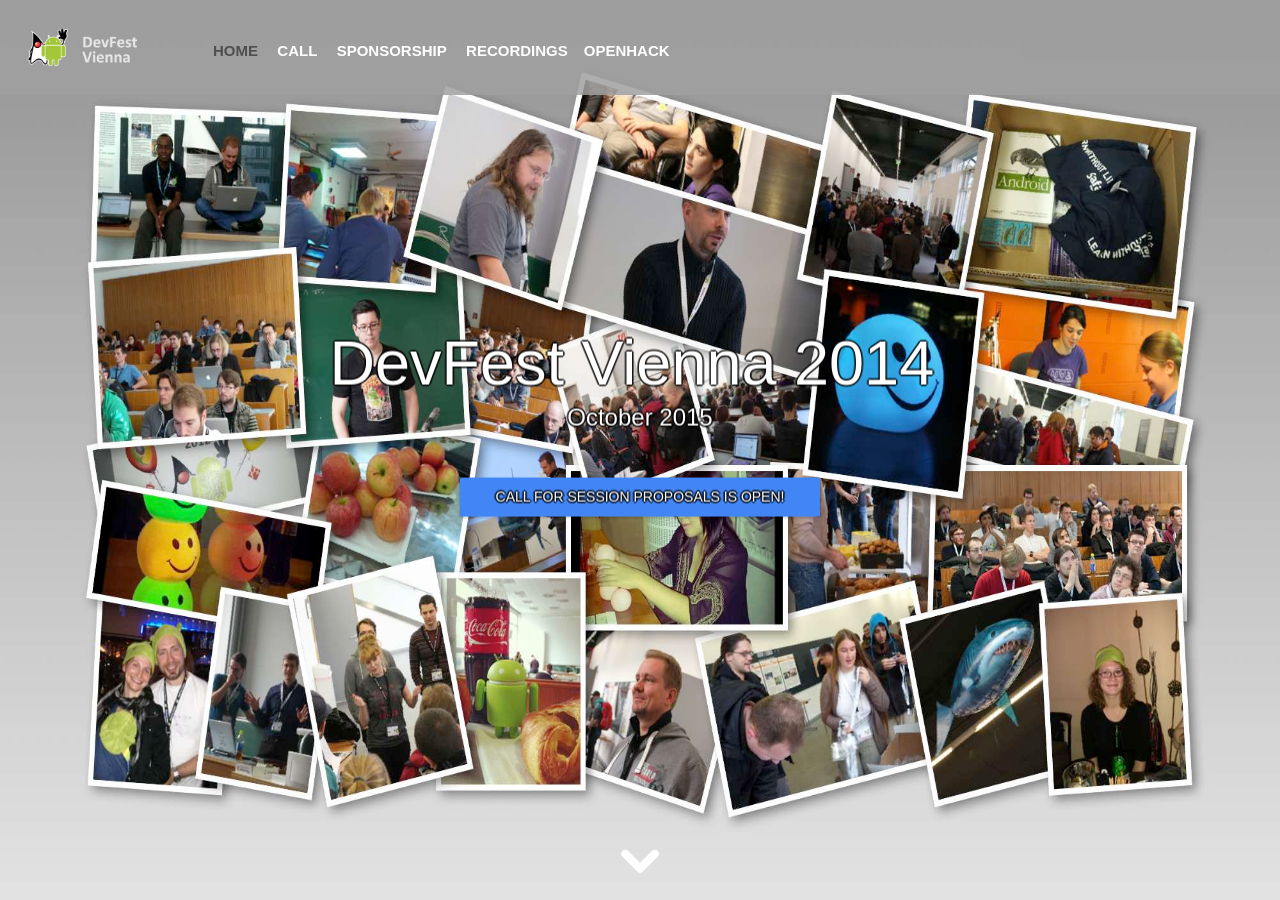
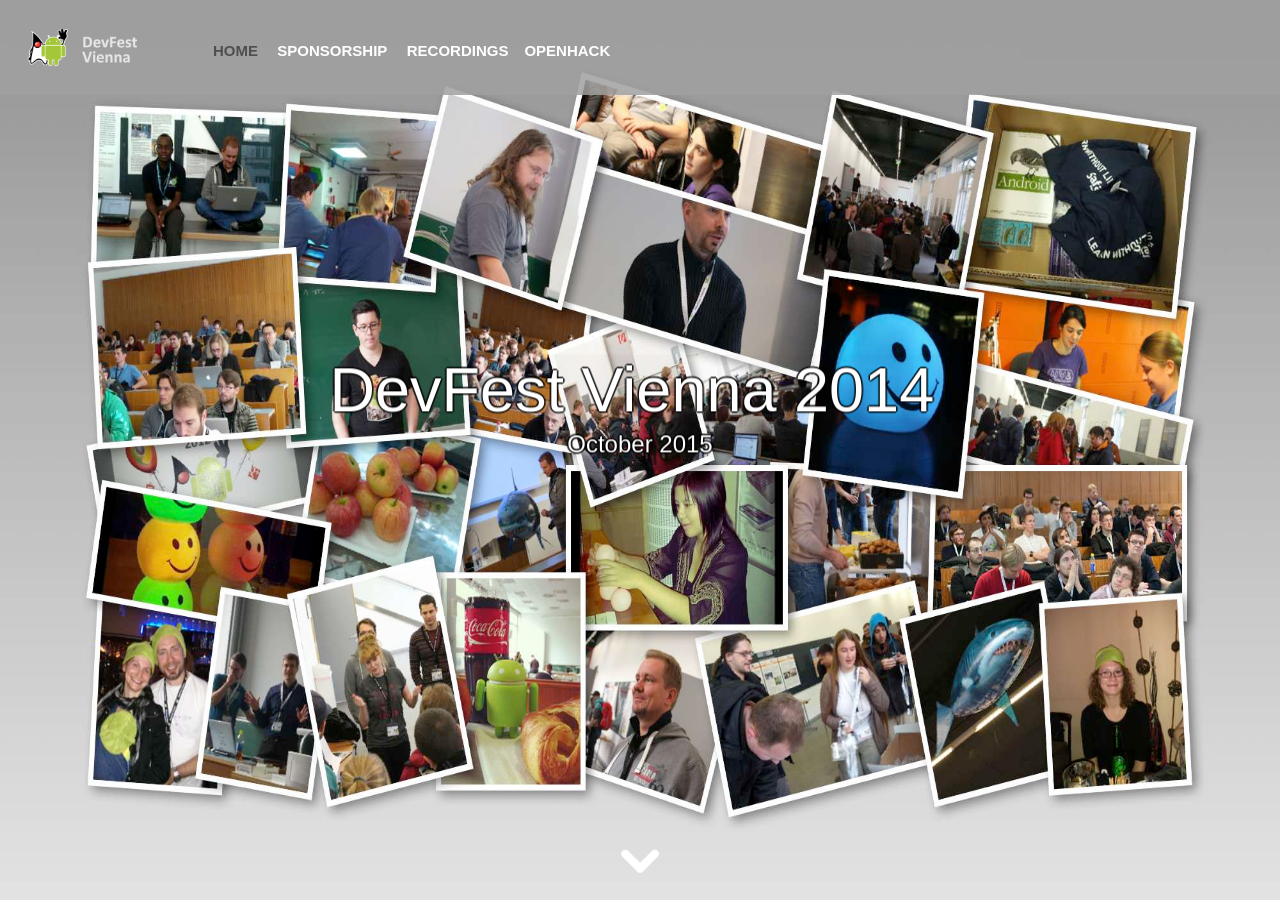
Before and after one commit to DevFestVienna/devfest-at-site, a Jekyll site: the page built from index.html, in a window 1280 px wide and 900 px high. Built offline with Jekyll 4.4.1, drawn with Linux system fonts in a browser that asks for light colours; nearby versions of some CDN libraries; comment, search, counter and statistics services are not loaded.

Commit message:
Hide call for proposals

```diff
--- a/_includes/hero.html
+++ b/_includes/hero.html
@@ -8,7 +8,7 @@
             <h1><span class="contrast">DevFest Vienna <span id="typeout-text"></span></span></h1>
             <p><span class="contrast">October 2015</span></p>
             <p><br/></p>
-            <p><a href="/call" role="button" style="width:360px;" class="btn btn-lg btn-primary waves-effect waves-button waves-light waves-float"> Call for Session Proposals is Open! </a></p>
+            <!-- <p><a href="/call" role="button" style="width:360px;" class="btn btn-lg btn-primary waves-effect waves-button waves-light waves-float"> Call for Session Proposals is Open! </a></p> -->
 <!--
             <div class="devfest-countdown" style="width:460px; margin:0 auto;"></div>
             <p><a href="https://devfestvienna2014.eventbrite.com" role="button" style="width:360px;" class="btn btn-lg btn-primary waves-effect waves-button waves-light waves-float"> Register now - it's free! </a></p>
--- a/_includes/navigation.html
+++ b/_includes/navigation.html
@@ -12,8 +12,8 @@
             </li>
             <!-- <li><a {% if page.permalink == '/schedule/' %} class="current" {% endif %} href="{{ site.baseurl }}/schedule/">Schedule</a>
             </li> -->
-            <li><a {% if page.permalink == '/call/' %} class="current" {% endif %} href="{{ site.baseurl }}/call/">Call</a>
-            </li>
+            <!-- <li><a {% if page.permalink == '/call/' %} class="current" {% endif %} href="{{ site.baseurl }}/call/">Call</a>
+            </li> -->
             <li><a {% if page.permalink == '/sponsor/' %} class="current" {% endif %} href="{{ site.baseurl }}/sponsor/">Sponsorship</a>
             </li>
             <!-- <li><a {% if page.permalink == '/speakers/' %} class="current" {% endif %}{% if page.permalink == '/' %} href="{{ site.baseurl }}/#top-speakers" {% else %} href="{{ site.baseurl }}/speakers" {% endif %}>Speakers</a>
```
